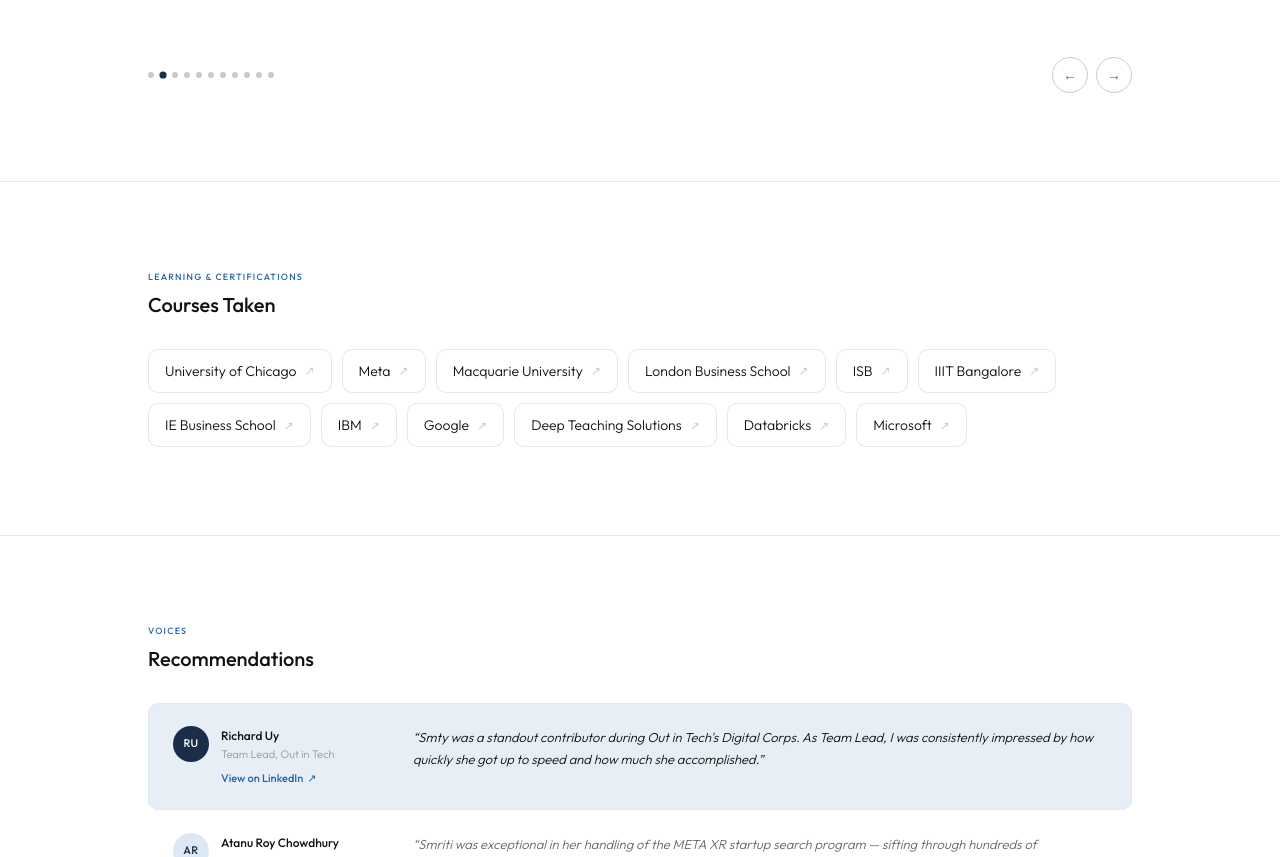
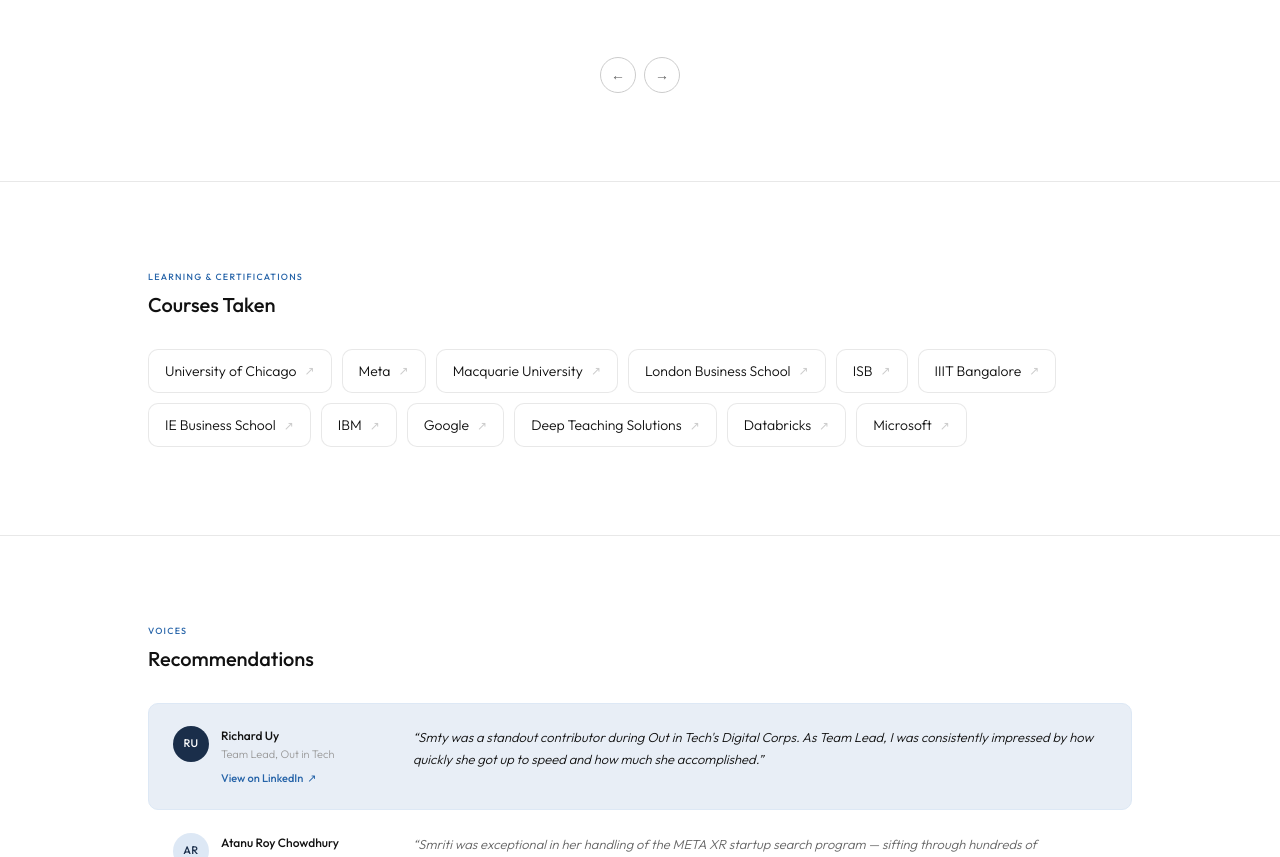
Before and after one commit to smtypradhan/smtypradhan.github.io, a plain HTML site: page index.html in a window 1280 px wide. Shown: the part 3545-4402 px from the top of the page. Drawn offline with Linux system fonts and the light colour scheme.

Commit message:
Collab carousel: arrows only, centered
Remove the slide dots and center the previous/next arrows under the logo.

Co-Authored-By: Claude Opus 5.5 <noreply@anthropic.com>

```diff
--- a/assets/css/style.css
+++ b/assets/css/style.css
@@ -638,3 +638,6 @@ button.c-dot { border: none; padding: 0; }
 }
 .rec-link:hover { color: var(--accent); border-bottom-color: currentColor; }
 .rec-link:focus-visible { outline: 2px solid var(--accent-bright); outline-offset: 2px; }
+
+/* Collab carousel: arrows only, centered under the logo */
+.carousel-controls--arrows-only { justify-content: center; }
--- a/index.html
+++ b/index.html
@@ -281,10 +281,7 @@
       </div>
 </div>
       </div>
-      <div class="carousel-controls" style="margin-top:1.75rem;">
-        <div class="carousel-dots" id="collab-dots" aria-label="Choose a slide">
-          <!-- dots are generated by main.js, one per slide -->
-        </div>
+      <div class="carousel-controls carousel-controls--arrows-only" style="margin-top:1.75rem;">
         <div class="carousel-arrows">
           <button class="c-arrow" onclick="prevCollab()" aria-label="Previous">←</button>
           <button class="c-arrow" onclick="nextCollab()" aria-label="Next">→</button>
```
